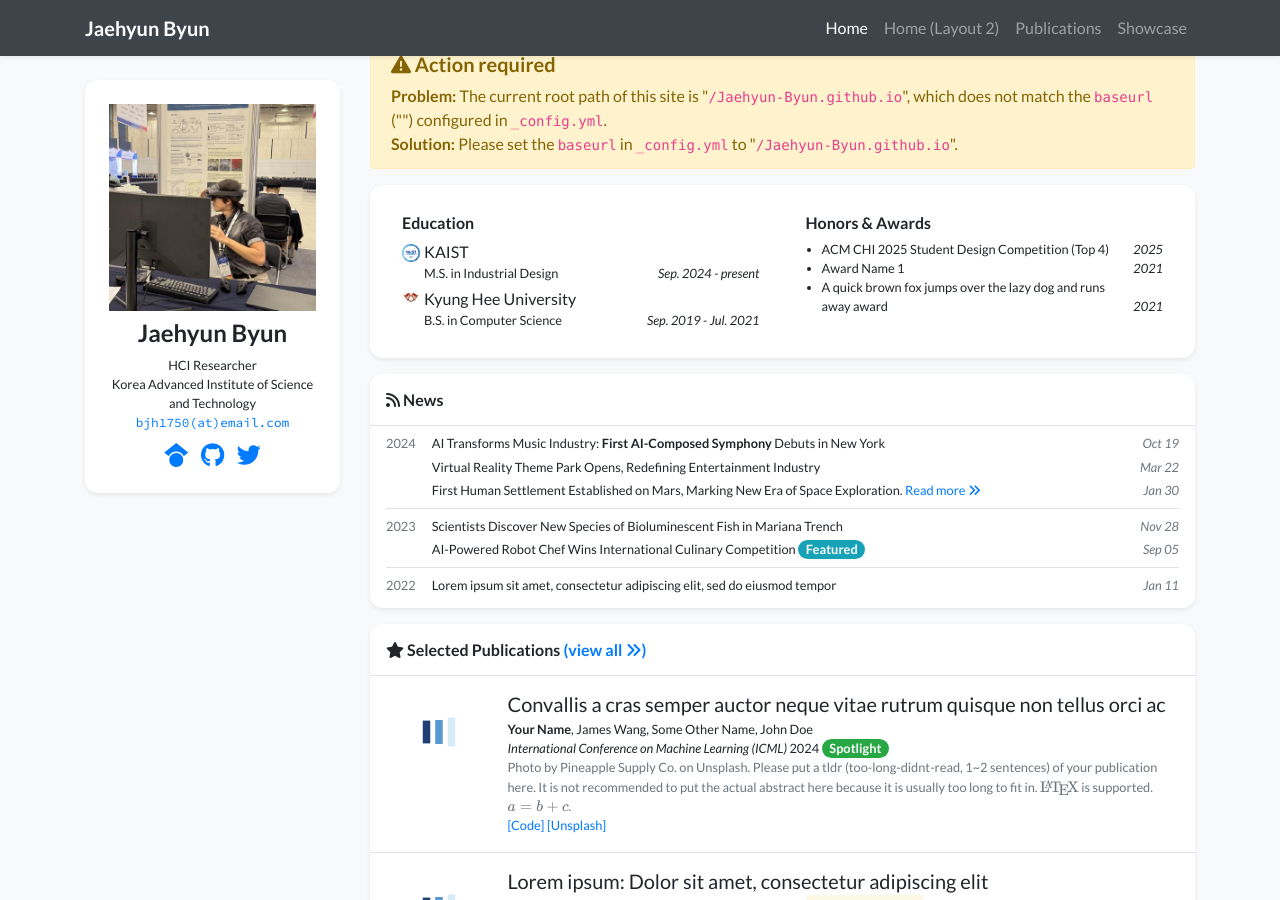
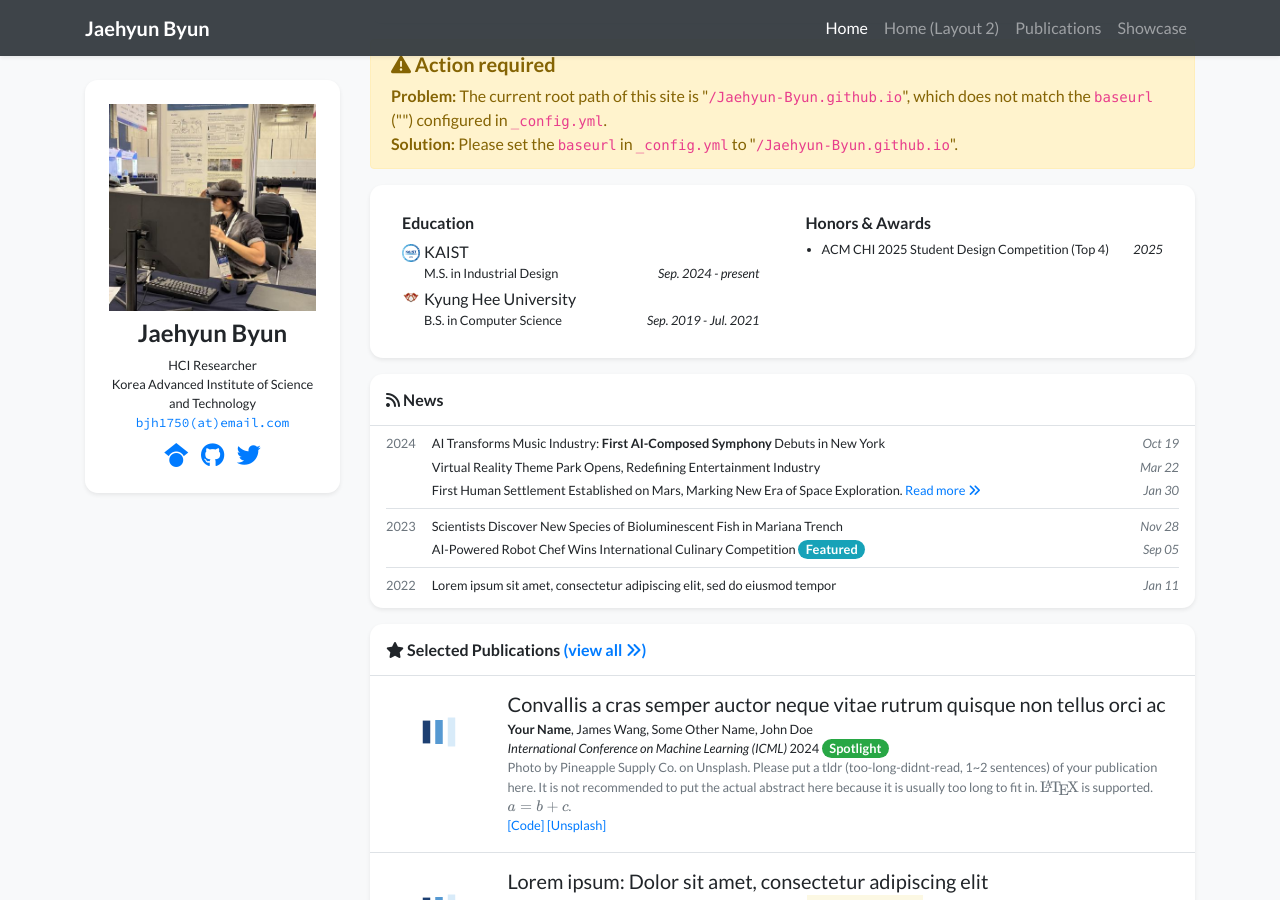
Before and after one commit to Jaehyun-Byun/Jaehyun-Byun.github.io, a Jekyll site: the page built from index.html, in a window 1280 px wide and 900 px high, scrolled down 347 px. Built offline with Jekyll 4.4.1, drawn with Linux system fonts in a browser that asks for light colours; nearby versions of some CDN libraries; a style sheet for code colours, icons or effects is not loaded.

Commit message:
Update profile.yml

```diff
--- a/_data/profile.yml
+++ b/_data/profile.yml
@@ -54,7 +54,3 @@ education:
 awards:
 - name: ACM CHI 2025 Student Design Competition (Top 4)
   date: 2025
-- name: Award Name 1
-  date: 2021
-- name: A quick brown fox jumps over the lazy dog and runs away award
-  date: 2021
```
